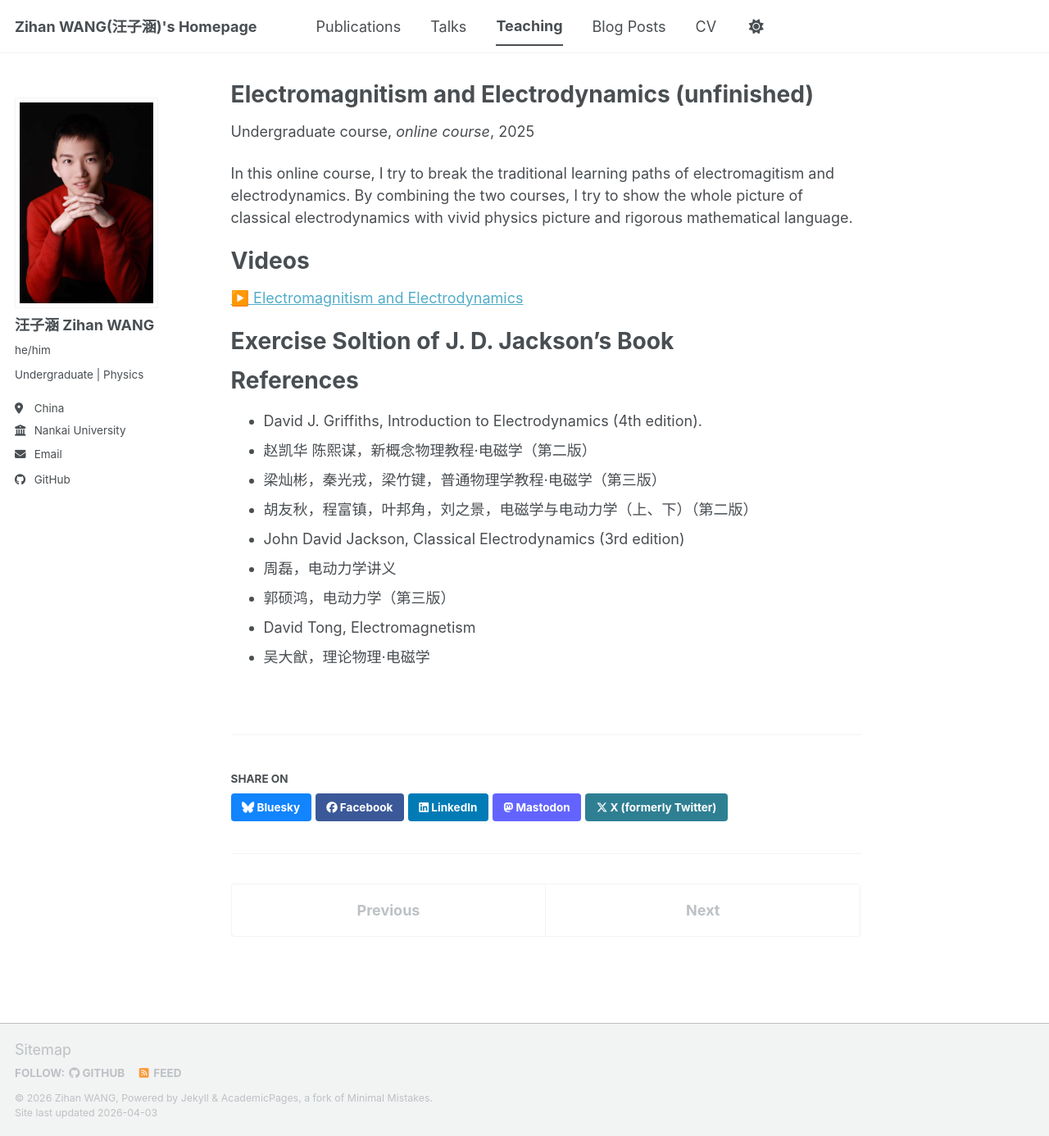
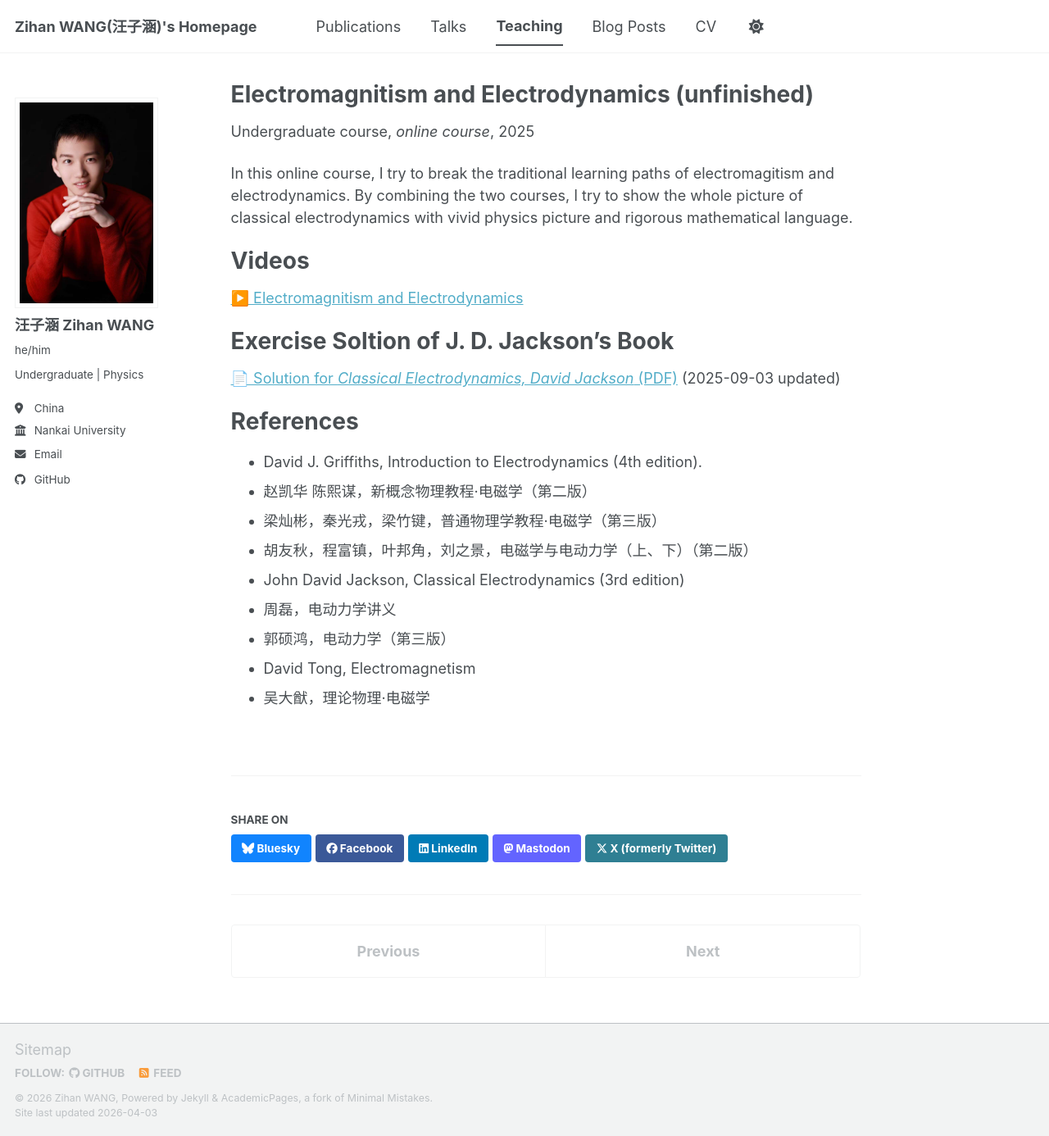
Before and after one commit to zhwang6626/zhwang6626.github.io, a Jekyll site: the page built from _teaching/2025-spring-teaching-electrodynamics.md, in a window 1280 px wide and 1386 px high. Shown: the whole window at 82% size. Built offline with Jekyll 4.4.1, drawn with Linux system fonts in a browser that asks for light colours; a script bundle is joined from its source files by our own code; library files that are not in the unit come from our copies.

Commit message:
Update 2025-spring-teaching-electrodynamics.md

```diff
--- a/_teaching/2025-spring-teaching-electrodynamics.md
+++ b/_teaching/2025-spring-teaching-electrodynamics.md
@@ -16,7 +16,7 @@ Videos
 
 Exercise Soltion of J. D. Jackson's Book
 ===
-
+[📄 Solution for *Classical Electrodynamics, David Jackson* (PDF)](/files/Solution for Classical Electrodynamics, David Jackson (2025-9-3 updated).pdf) (2025-09-03 updated)
 
 References
 ===
```
